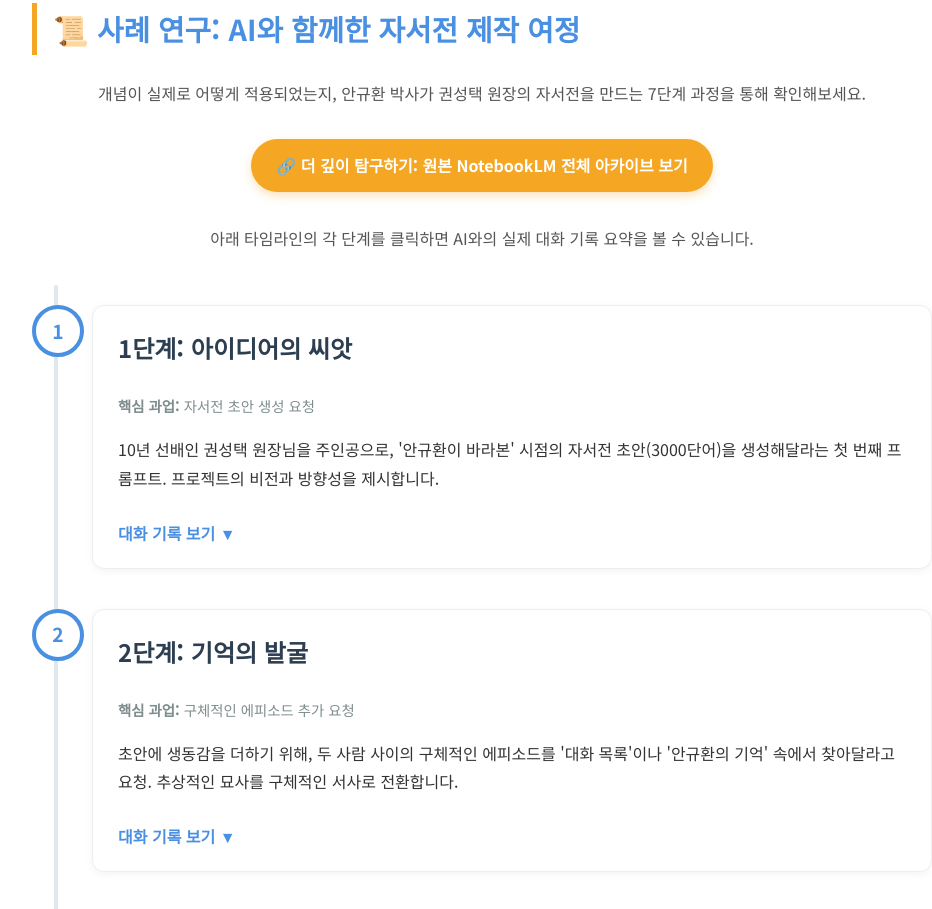
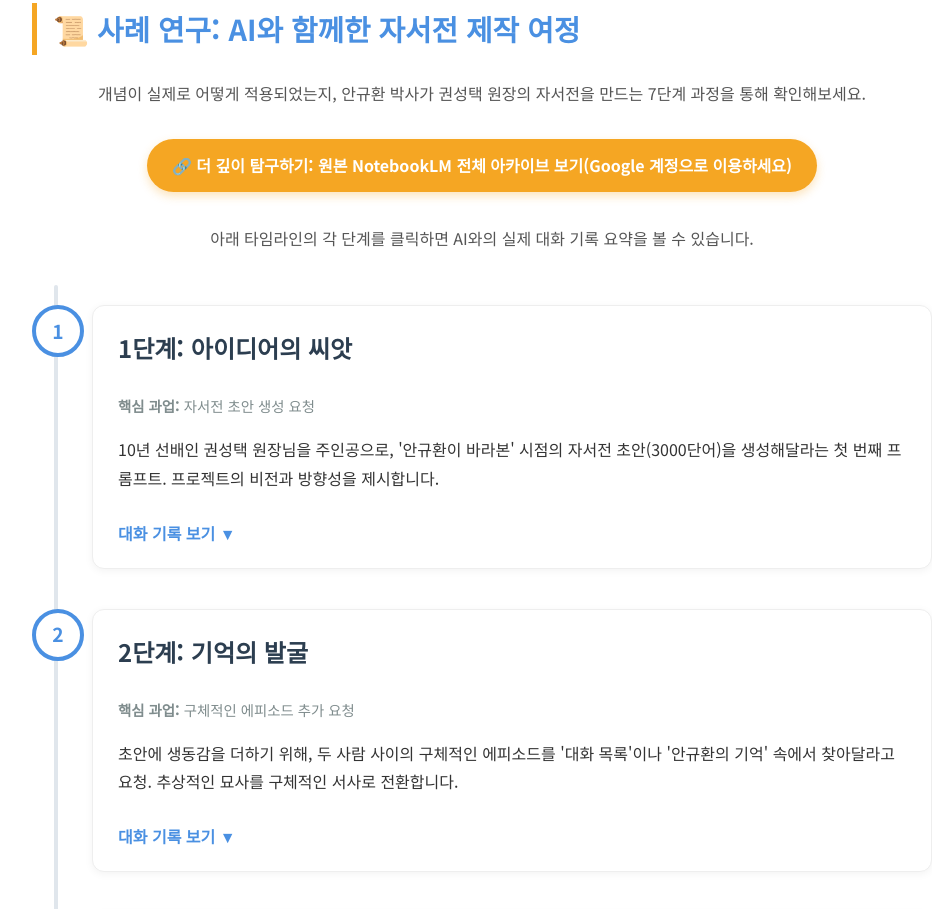
Before and after one commit to ANN-KOREA/The-secret-lab-that-creates-your-own-market, a plain HTML site: page index.html in a window 1280 px wide. Shown: the part 1239-2148 px from the top of the page, without its empty margins (158-1090 px from the left). Drawn offline with Linux system fonts and the light colour scheme.

Commit message:
index.html

```diff
--- a/index.html
+++ b/index.html
@@ -388,7 +388,7 @@
             <!-- 아카이브 링크 버튼 (NEW) -->
             <div class="archive-link-container">
                 <a href="https://notebooklm.google.com/notebook/c02a4acc-1a80-4f6e-afcf-fafc9ab5492c?_gl=1*1de329g*_up*MQ..*_ga*MTY5OTUxNTc4Ny4xNzQ5Njg5ODkw*_ga_W0LDH41ZCB*czE3NDk2ODk4OTAkbzEkZzAkdDE3NDk2ODk4OTAkajYwJGwwJGgw" target="_blank" class="archive-link-btn">
-                    🔗 더 깊이 탐구하기: 원본 NotebookLM 전체 아카이브 보기
+                    🔗 더 깊이 탐구하기: 원본 NotebookLM 전체 아카이브 보기(Google 계정으로 이용하세요)
                 </a>
             </div>
 
```
